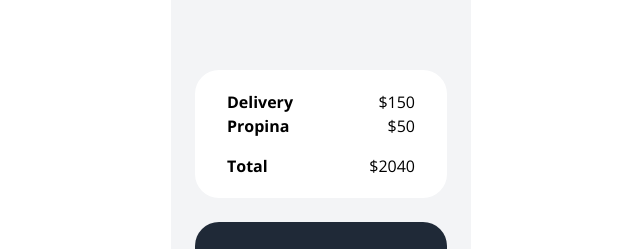
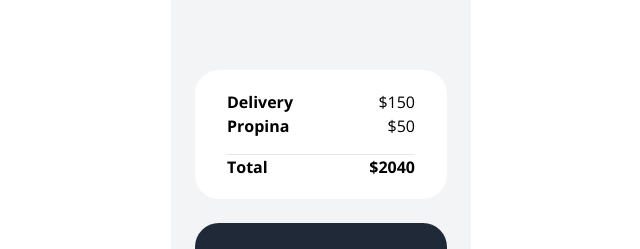
Before and after one commit to augustodelg/componentize-demo, a React (Vite) app: page / in a window 1280 px wide. Shown: the part 566-815 px from the top of the page, without its empty margins (319-959 px from the left). Built offline with nearby package versions, Linux system fonts and the light colour scheme.

Commit message:
BilliSection updated

```diff
--- a/src/components/BillSection/index.tsx
+++ b/src/components/BillSection/index.tsx
@@ -2,6 +2,7 @@ import THEME from "../../config/theme"
 import { Bill } from "../../entity/billi.type"
 import Card from "../generals/Card"
 import Typography from "../generals/Typography"
+import { BilliDetails } from "./components/BilliDetails"
 import BilliItem from "./components/BilliItem"
 
 interface Props {
@@ -11,15 +12,11 @@ interface Props {
 const BillSection = (props: Props) => {
   return (
     <Card color={THEME.colors.white.bg} >
-      <div className="py-5 px-8">
-        {props.bill.items.map((itemBill) => {
-          return (
-            <BilliItem amount={itemBill.amount} subject={itemBill.subject} key={itemBill.subject} />
-          )
-        }
-        )}
-        <div className='mt-4'>
-          <BilliItem amount={props.bill.total} subject="Total" important={true} />
+      <div className="py-5 px-8 ">
+        <BilliDetails details={props.bill.items} />
+        <div className='mt-4 divide-y'>
+          <div className={`${THEME.colors.grayMedium.normal}`} />
+          <BilliItem amount={props.bill.total} subject="Total" highlight={true} />
         </div>
 
       </div>
```
